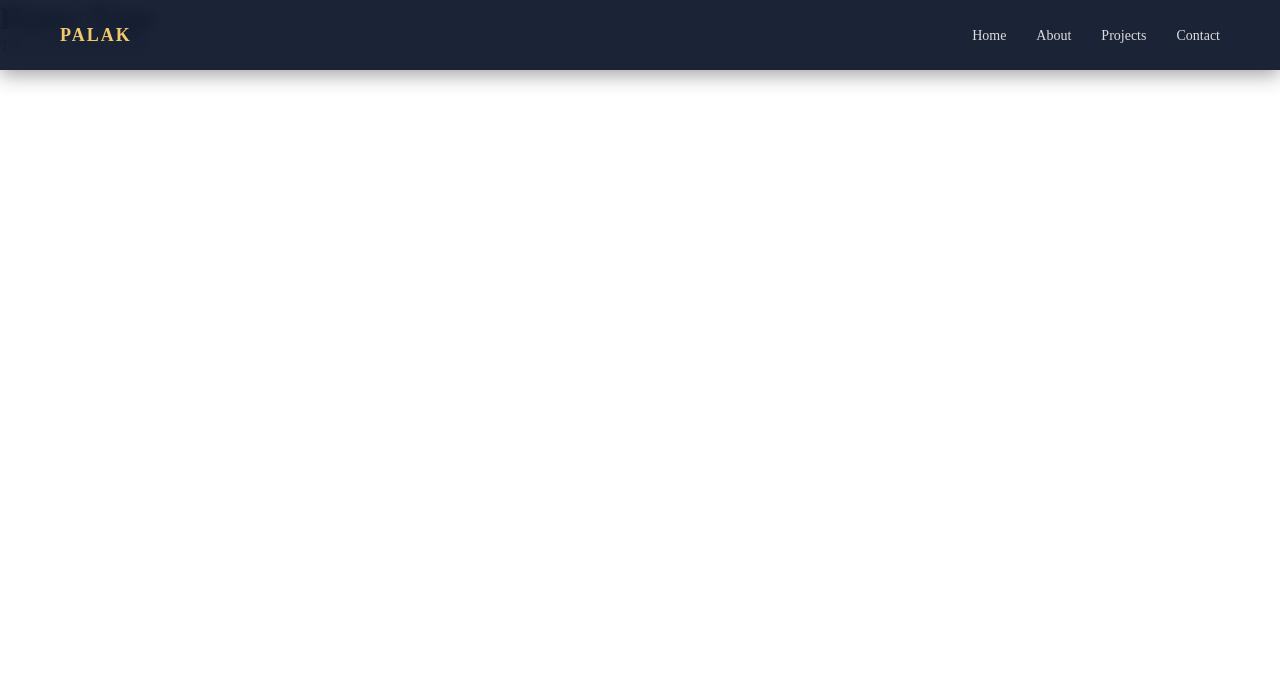
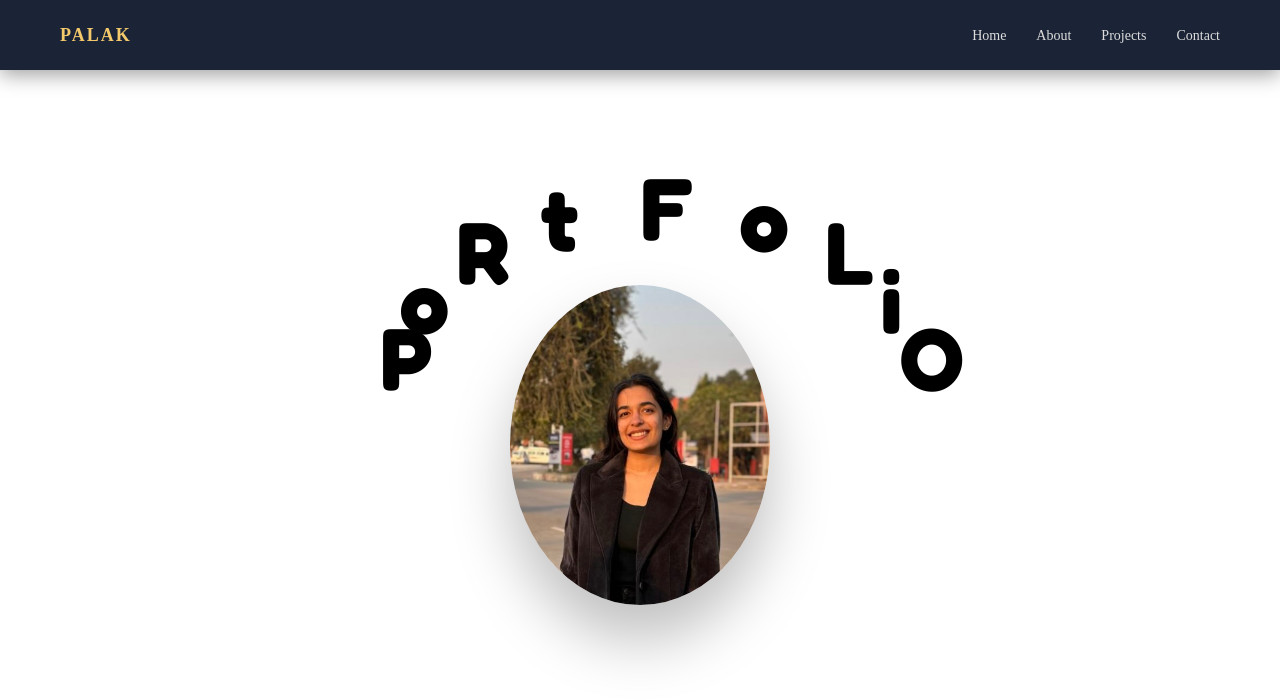
Before and after one commit to PALAK7890/portfolio, a React (Vite) app in the folder portfolio/: page / in a window 1280 px wide. Shown: the top 700 px of the page. Built offline with nearby package versions, Linux system fonts and the light colour scheme.

Commit message:
chaning the home page

```diff
--- a/portfolio/index.html
+++ b/portfolio/index.html
@@ -5,6 +5,10 @@
     <link rel="icon" type="image/svg+xml" href="/vite.svg" />
     <meta name="viewport" content="width=device-width, initial-scale=1.0" />
     <title>portfolio</title>
+    <link rel="preconnect" href="https://fonts.googleapis.com">
+    <link rel="preconnect" href="https://fonts.gstatic.com" crossorigin>
+    <link href="https://fonts.googleapis.com/css2?family=Fredoka:wght@600;700&display=swap" rel="stylesheet">
+
   </head>
   <body>
     <div id="root"></div>
--- a/portfolio/src/components/Home.jsx
+++ b/portfolio/src/components/Home.jsx
@@ -1,9 +1,61 @@
+import "../style/home.css"
+import face from "../assets/p.jpeg"
+import { useEffect, useState } from "react"
 
-export default function Home(){
+const text = "PoRtFoLiO"
+
+export default function Home() {
+  const [animate, setAnimate] = useState(false)
+
+  useEffect(() => {
+    setTimeout(() => setAnimate(true), 300)
+  }, [])
+
   return (
-    <div className="page">
-      <h1>Home Page</h1>
-      <p>This is the Home route</p>
-    </div>
+    <section className="home">
+
+      {/* TEXT ARC */}
+      <div className="letters-container">
+        {text.split("").map((char, i) => {
+
+          // SEMI OVAL (180° arc)
+          const startAngle = -180
+          const endAngle = 0
+          const angle =
+            startAngle +
+            (i * (endAngle - startAngle)) / (text.length - 1)
+
+          const radiusX = 260
+          const radiusY = 150
+
+          const x = radiusX * Math.cos(angle * Math.PI / 180)
+          const y = radiusY * Math.sin(angle * Math.PI / 180)
+
+          // random start
+          const startX = (Math.random() - 0.5) * window.innerWidth
+          const startY = (Math.random() - 0.5) * window.innerHeight
+
+          return (
+            <span
+              key={i}
+              className={`letter ${animate ? "place" : ""}`}
+              style={{
+                "--start-x": `${startX}px`,
+                "--start-y": `${startY}px`,
+                "--final-x": `${x}px`,
+                "--final-y": `${y}px`,
+                "--delay": `${i * 0.07}s`
+              }}
+            >
+              {char}
+            </span>
+          )
+        })}
+      </div>
+
+      {/* IMAGE */}
+      <img src={face} alt="Palak" className="home-image" />
+
+    </section>
   )
 }
--- /dev/null
+++ b/portfolio/src/style/home.css
@@ -0,0 +1,75 @@
+.home{
+  height:100vh;
+  display:flex;
+  flex-direction:column;
+  align-items:center;
+  justify-content:center;
+  position:relative;
+  overflow:hidden;
+}
+
+/* 🔑 LOCK THE ARC CENTER */
+.letters-container{
+  position:absolute;
+  top:38%;          /* ABOVE IMAGE */
+  left:50%;
+    z-index:1;
+  transform:translateX(-50%);
+}
+
+.letter{
+  position:absolute;
+
+  font-size:88px;            /* ⬅️ BIGGER LETTERS */
+  font-weight:700;
+  color:#000;
+
+ font-family: "Fredoka", sans-serif;
+
+  z-index:1;                 /* ⬅️ BEHIND IMAGE */
+
+  transform:
+    translate(var(--start-x), var(--start-y))
+    scale(0.4)
+    rotate(20deg);
+
+  opacity:0.92;
+
+  transition:
+    transform 1.4s cubic-bezier(.22,1.2,.36,1),
+    opacity 0.6s ease;
+
+  transition-delay:var(--delay);
+}
+
+@font-face {
+  font-family: "MilkywayDemo";
+  src: url("/fonts/Milkyway-DEMO.ttf") format("truetype");
+  font-weight: normal;
+  font-style: normal;
+}
+
+/* ✅ FINAL SEMI-OVAL */
+.letter.place{
+  transform:
+    translate(var(--final-x), var(--final-y))
+    scale(1)
+    rotate(0deg);
+
+  opacity:1;
+}
+
+
+.home-image{
+  width:260px;        /* ⬅️ BIGGER */
+  height:320px;       /* ⬅️ OVAL SHAPE */
+
+  border-radius:50%;  /* oval because width ≠ height */
+  object-fit:cover;
+
+  margin-top:90px;
+  position:relative;  /* ⬅️ REQUIRED */
+  z-index:10;          /* ⬅️ ABOVE LETTERS */
+
+  box-shadow:0 35px 60px rgba(0,0,0,0.25);
+}
```
Also changed, not shown: portfolio/public/fonts/Milkyway-DEMO.ttf (added).
